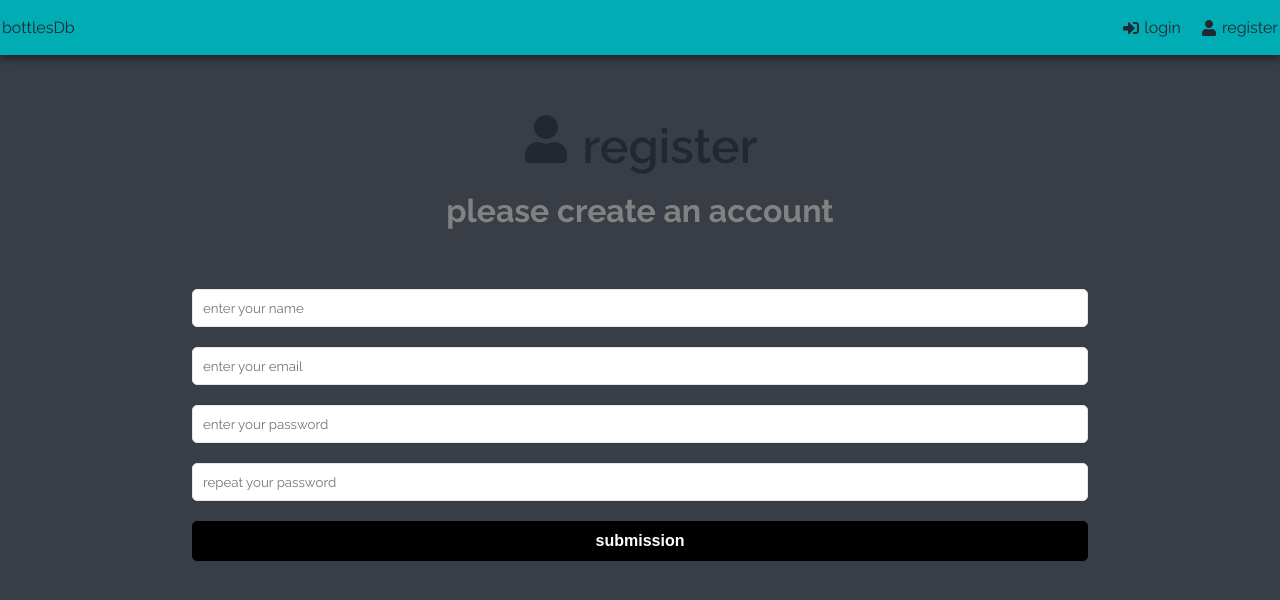
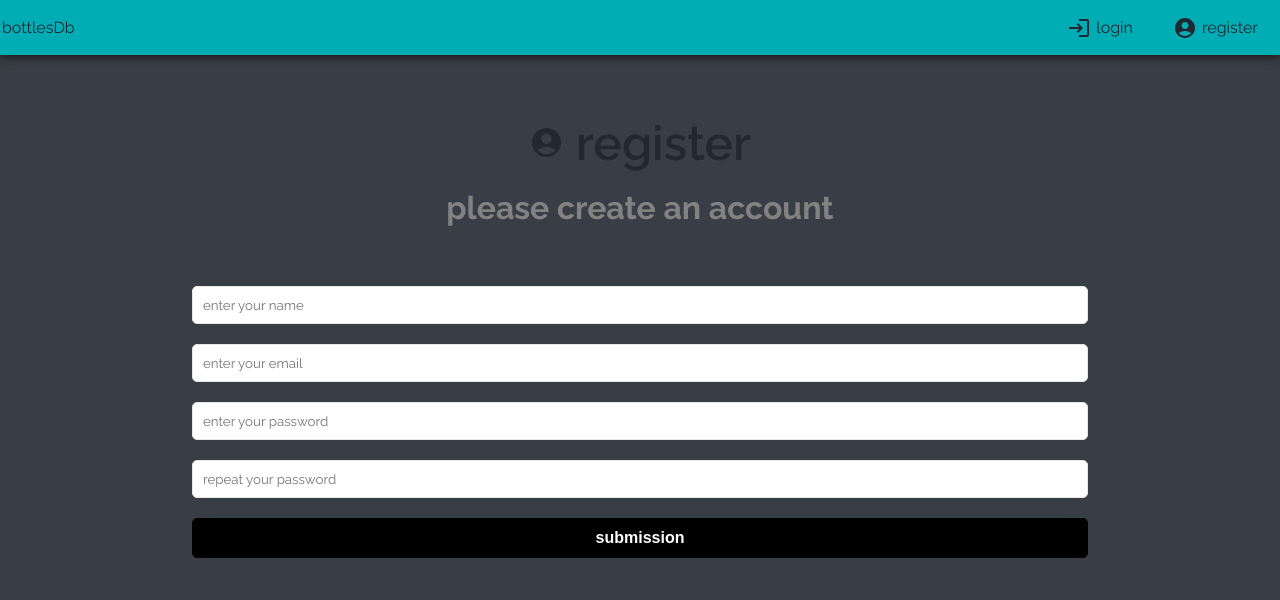
Before and after one commit to JustinM099/bottlesDB, a React (Create React App) app in the folder frontend/: page /register in a window 1280 px wide. Shown: the top 600 px of the page. Built offline with nearby package versions, Linux system fonts and the light colour scheme.

Commit message:
fiddles with icons

```diff
--- a/frontend/package.json
+++ b/frontend/package.json
@@ -4,6 +4,7 @@
   "proxy": "http://localhost:5000",
   "private": true,
   "dependencies": {
+    "@mui/icons-material": "^5.10.9",
     "@reduxjs/toolkit": "^1.8.5",
     "@testing-library/jest-dom": "^5.16.5",
     "@testing-library/react": "^13.4.0",
--- a/frontend/src/components/Header.jsx
+++ b/frontend/src/components/Header.jsx
@@ -1,10 +1,12 @@
 import React from "react";
 import { Link, useNavigate } from "react-router-dom";
-import { FaSignInAlt, FaSignOutAlt, FaUser } from "react-icons/fa";
+import LogoutIcon from '@mui/icons-material/Logout';
+import LoginIcon from '@mui/icons-material/Login';
+import AccountCircleIcon from '@mui/icons-material/AccountCircle';
 import { useSelector, useDispatch } from "react-redux";
 import { logout, reset } from "../features/auth/authSlice";
 import { searchBottles } from "../features/bottles/bottleSlice";
-import { TextField } from "@mui/material";
+import { TextField, Button } from "@mui/material";
 import { useState } from "react";
 
 function Header() {
@@ -40,27 +42,27 @@ function Header() {
                                 <TextField
                                     id="search"
                                     label="search"
-                                    variant="filled"
+                                    variant="standard"
                                     onChange={(e) => setQuery(e.target.value)}
                                 />
                             </form>
                         </li>
                         <li>
-                            <button className="btn" onClick={onLogout}>
-                                <FaSignOutAlt /> logout
-                            </button>
+                            <Button color="inherit" className="btn" onClick={onLogout}>
+                                <LogoutIcon />
+                            </Button>
                         </li>
                     </>
                 ) : (
                     <>
                         <li>
                             <Link to="/login">
-                                <FaSignInAlt /> login
+                                <LoginIcon /> login
                             </Link>
                         </li>
                         <li>
                             <Link to="/register">
-                                <FaUser /> register
+                                <AccountCircleIcon /> register
                             </Link>
                         </li>
                     </>
--- a/frontend/src/index.css
+++ b/frontend/src/index.css
@@ -76,6 +76,7 @@ hr {
 
 .header ul li {
   margin-left: 20px;
+  margin-right: 20px;
 }
 
 .header ul li a {
--- a/frontend/src/pages/Login.jsx
+++ b/frontend/src/pages/Login.jsx
@@ -1,7 +1,7 @@
 import { useState, useEffect } from "react";
-import { FaSignInAlt } from "react-icons/fa";
+import LoginIcon from '@mui/icons-material/Login';
 import { useSelector, useDispatch } from "react-redux";
-import { useFetcher, useNavigate } from "react-router-dom";
+import { useNavigate } from "react-router-dom";
 import { toast } from "react-toastify";
 import { login, reset } from "../features/auth/authSlice";
 import Spinner from "../components/Spinner";
@@ -58,7 +58,7 @@ function Login() {
         <>
             <section className="heading">
                 <h1>
-                    <FaSignInAlt /> login
+                    <LoginIcon fontSize="large" /> login
                 </h1>
                 <p> log in to your account </p>
             </section>
--- a/frontend/src/pages/Register.jsx
+++ b/frontend/src/pages/Register.jsx
@@ -1,8 +1,8 @@
 import { useState, useEffect } from "react";
 import { useSelector, useDispatch } from "react-redux";
-import { useFetcher, useNavigate } from "react-router-dom";
+import {  useNavigate } from "react-router-dom";
 import { toast } from "react-toastify";
-import { FaUser } from "react-icons/fa";
+import AccountCircleIcon from '@mui/icons-material/AccountCircle';
 import { register, reset } from "../features/auth/authSlice";
 import Spinner from "../components/Spinner";
 
@@ -64,7 +64,7 @@ function Register() {
     <>
       <section className="heading">
         <h1>
-          <FaUser /> register
+          <AccountCircleIcon fontSize="large" /> register
         </h1>
         <p> please create an account </p>
       </section>
```
Also changed, not shown: 1 other file (tests, documents, lock files or other folders).
